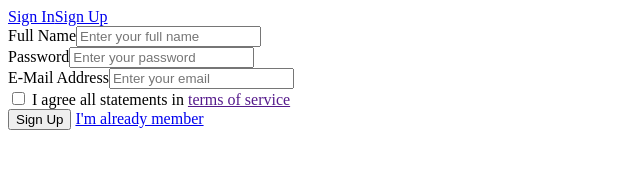
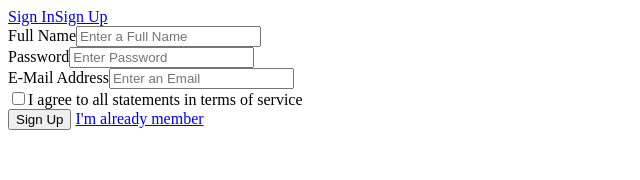
Before and after one commit to VR-Funding-Platform-Lambda/Front-End, a React (Create React App) app: page / in a window 1280 px wide. Shown: the top 180 px of the page, without its empty margins (0-640 px from the left). Built offline with nearby package versions, Linux system fonts and the light colour scheme.

Commit message:
Forms done

```diff
--- a/src/App.js
+++ b/src/App.js
@@ -8,21 +8,18 @@ import SignUpForm from './Components/SignupForm';
   class App extends Component {
     render() {
       return (
-        <Router basename="/react-auth-ui/">
+        <Router>
           <div className="App">
-            <div className="App__Aside"></div>
-            <div className="App__Form">
-              <div className="PageSwitcher">
-                <NavLink to="/sign-in" activeClassName="PageSwitcher__Item--Active" className="PageSwitcher__Item">Sign In</NavLink>
-                <NavLink exact to="/" activeClassName="PageSwitcher__Item--Active" className="PageSwitcher__Item">Sign Up</NavLink>
+
+                <NavLink to="/sign-in">Sign In</NavLink>
+                <NavLink exact to="/" >Sign Up</NavLink>
               </div>
               <Route exact path="/" component={SignUpForm}>
               </Route>
               <Route path="/sign-in" component={LoginForm}>
               </Route>
-            </div>
 
-          </div>
+
         </Router>
       );
     }
--- a/src/components/LoginForm.js
+++ b/src/components/LoginForm.js
@@ -1,4 +1,5 @@
-import React, {useState, useEffect} from 'react'
+import React, { useState, useEffect } from 'react'
+import { Link } from 'react-router-dom';
 
 // REMOVE <BR /> TAGS WHEN YOU GET TO STYLING
 
@@ -34,7 +35,7 @@ export default function Login() {
           />
         </label><br />
         <button>Login</button><br />
-        <button>Not Registered? Sign Up</button>
+        <Link to="/">Not Registered? Sign Up</Link>
       </form>
     </div>
   )
--- a/src/components/SignupForm.js
+++ b/src/components/SignupForm.js
@@ -35,29 +35,52 @@ class SignUpForm extends Component {
 
     render() {
         return (
-        <div className="FormCenter">
-            <form onSubmit={this.handleSubmit} className="FormFields">
-              <div className="FormField">
-                <label className="FormField__Label" htmlFor="name">Full Name</label>
-                <input type="text" id="name" className="FormField__Input" placeholder="Enter your full name" name="name" value={this.state.name} onChange={this.handleChange} />
+        <div >
+            <form onSubmit={this.handleSubmit}>
+              <div >
+                <label htmlFor="name">Full Name</label>
+                <input
+                  type="text"
+                  id="name"
+                  placeholder="Enter a Full Name"
+                  name="name"
+                  value={this.state.name}
+                  onChange={this.handleChange} />
               </div>
-              <div className="FormField">
-                <label className="FormField__Label" htmlFor="password">Password</label>
-                <input type="password" id="password" className="FormField__Input" placeholder="Enter your password" name="password" value={this.state.password} onChange={this.handleChange} />
+              <div>
+                <label htmlFor="password">Password</label>
+                <input
+                  type="password"
+                  id="password"
+                  placeholder="Enter Password"
+                  name="password"
+                  value={this.state.password}
+                  onChange={this.handleChange} />
               </div>
-              <div className="FormField">
-                <label className="FormField__Label" htmlFor="email">E-Mail Address</label>
-                <input type="email" id="email" className="FormField__Input" placeholder="Enter your email" name="email" value={this.state.email} onChange={this.handleChange} />
+              <div>
+                <label htmlFor="email">E-Mail Address</label>
+                <input
+                  type="email"
+                  id="email"
+                  placeholder="Enter an Email"
+                  name="email"
+                  value={this.state.email}
+                  onChange={this.handleChange} />
               </div>
 
-              <div className="FormField">
-                <label className="FormField__CheckboxLabel">
-                    <input className="FormField__Checkbox" type="checkbox" name="hasAgreed" value={this.state.hasAgreed} onChange={this.handleChange} /> I agree all statements in <a href="" className="FormField__TermsLink">terms of service</a>
+              <div>
+                <label>
+                  <input
+                    type="checkbox"
+                    name="hasAgreed"
+                    value={this.state.hasAgreed}
+                    onChange={this.handleChange} />
+                    I agree to all statements in terms of service
                 </label>
               </div>
 
-              <div className="FormField">
-                  <button className="FormField__Button mr-20">Sign Up</button> <Link to="/sign-in" className="FormField__Link">I'm already member</Link>
+              <div>
+                  <button>Sign Up</button> <Link to="/sign-in">I'm already member</Link>
               </div>
             </form>
           </div>
```
